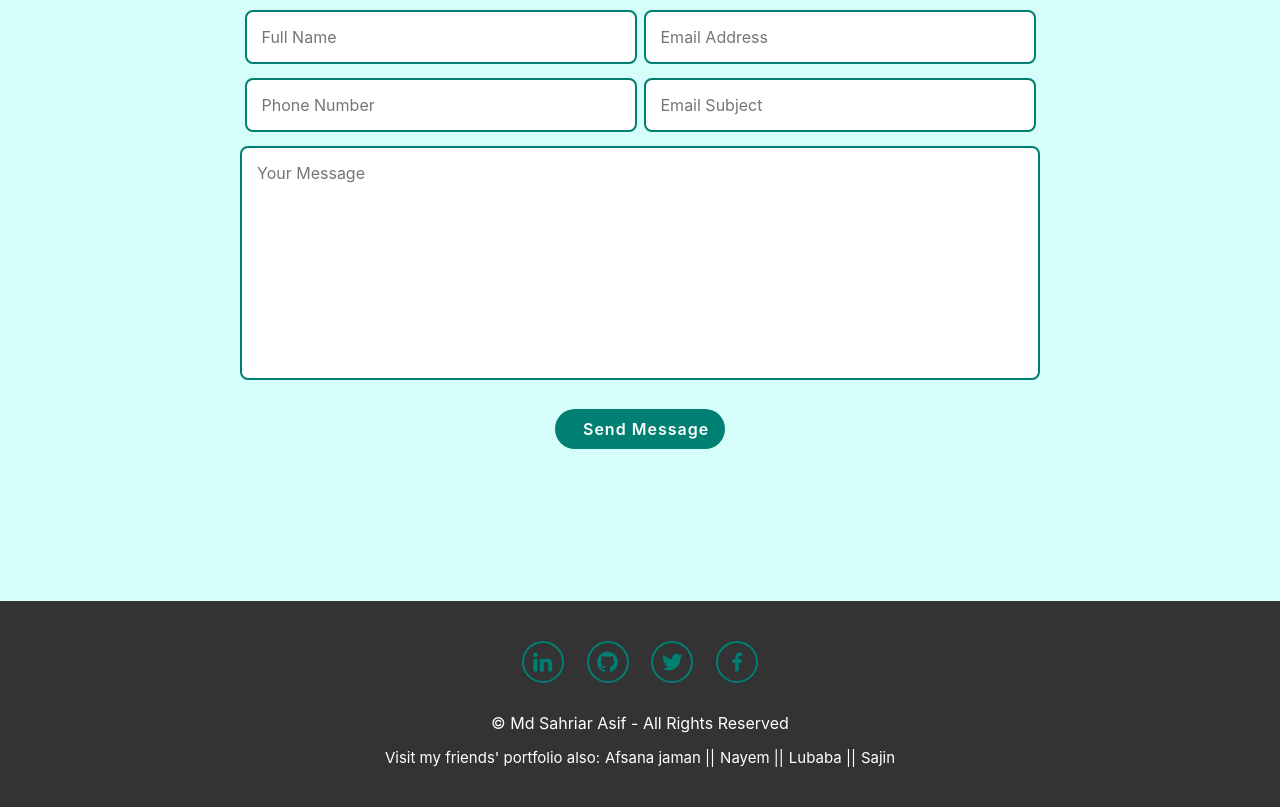
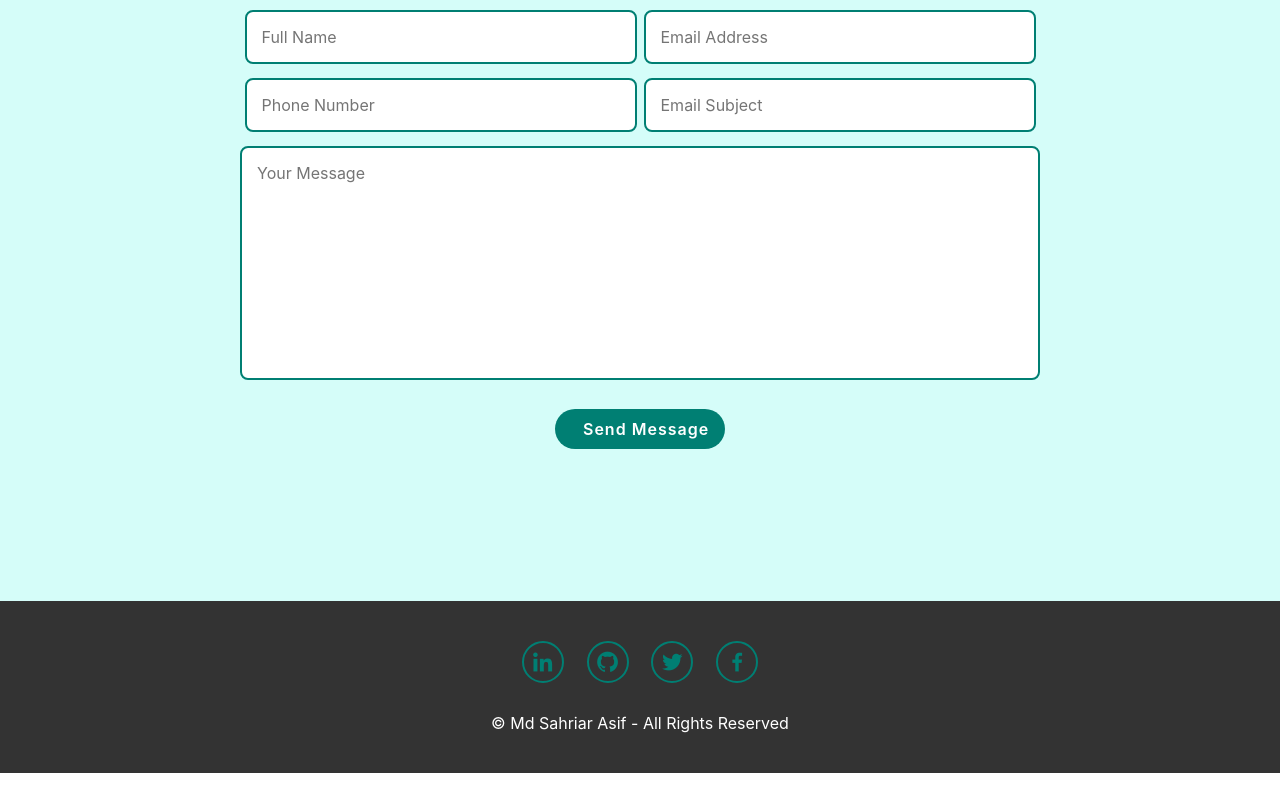
Before and after one commit to Md-Sahriar-Asif/Portfolio, a plain HTML site: page index.html in a window 1280 px wide. Shown: the part 4368-5175 px from the top of the page. After the commit the page ends 5141 px from the top, so only its background shows below. Drawn offline with nearby package versions, Linux system fonts and the light colour scheme.

Commit message:
Update index.html
Commented out the friends part of the code

```diff
--- a/index.html
+++ b/index.html
@@ -272,13 +272,13 @@
         <p class="copyright">
             &copy; Md Sahriar Asif - All Rights Reserved
         </p>
-        <div class="friends">
+        <!-- <div class="friends">
             <p>Visit my friends' portfolio also: </p>
             <a href="https://22201112.github.io/Portfolio/index.html" target="_blank">Afsana jaman || </a>
             <a href="https://nayeem131136.github.io/portfolio/?fbclid=IwZXh0bgNhZW0CMTEAAR2nXwX2FU855onsqvg43jqBs2od1i0Qid6OugdKdpi36vFLd1soaaRGsZE_aem_jeDn_aBH176P4l7rvKRi9g#about" target="_blank">Nayem || </a>
             <a href="https://lubabahasan.github.io/#projects" target="_blank">Lubaba || </a>
             <a href="https://tasnim3322abrar.github.io/sajin-portfolioi/" target="_blank">Sajin</a>
-        </div>
+        </div> -->
 
     </footer>
 
```
